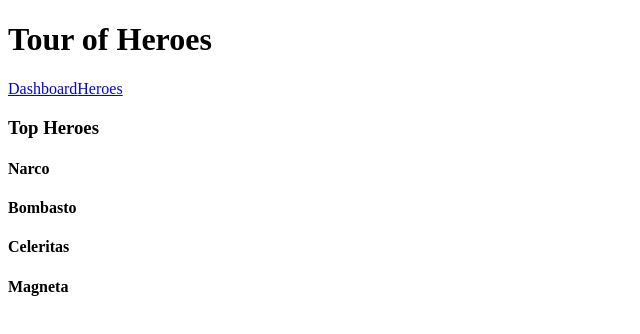
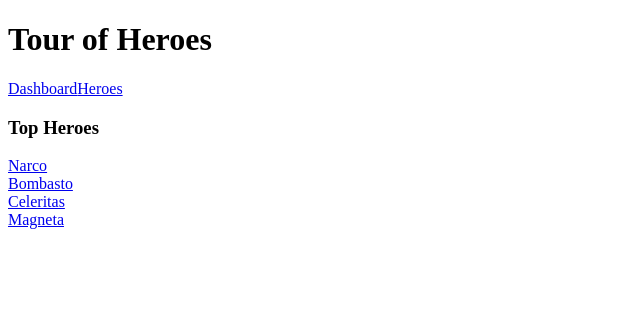
Before and after one commit to rwehresmann/angular-tour-of-heroes, an Angular app: page /dashboard in a window 1280 px wide. Shown: the top 334 px of the page, without its empty margins (0-640 px from the left). Built offline with nearby package versions, Linux system fonts and the light colour scheme.

Commit message:
Create app-routing-module

```diff
--- a/src/app/dashboard.component.html
+++ b/src/app/dashboard.component.html
@@ -2,7 +2,7 @@
 <div class="grid grid-pad">
   <div *ngFor="let hero of heroes" class="col-1-4">
     <div class="module hero">
-      <h4>{{hero.name}}</h4>
+      <a [routerLink]="['/detail', hero.id]"  class="col-1-4">{{hero.name}}</a>
     </div>
   </div>
 </div>
```
Also changed, not shown: src/app/app-routing.module.ts (added, +19 -0 lines), src/app/app.module.ts (+13 -20 lines).
